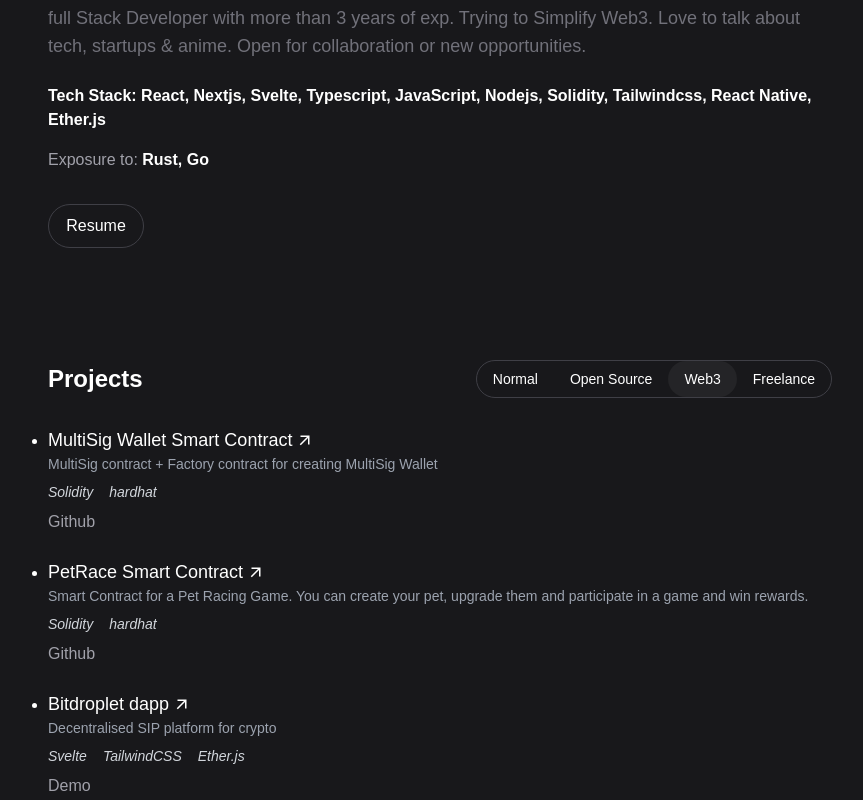
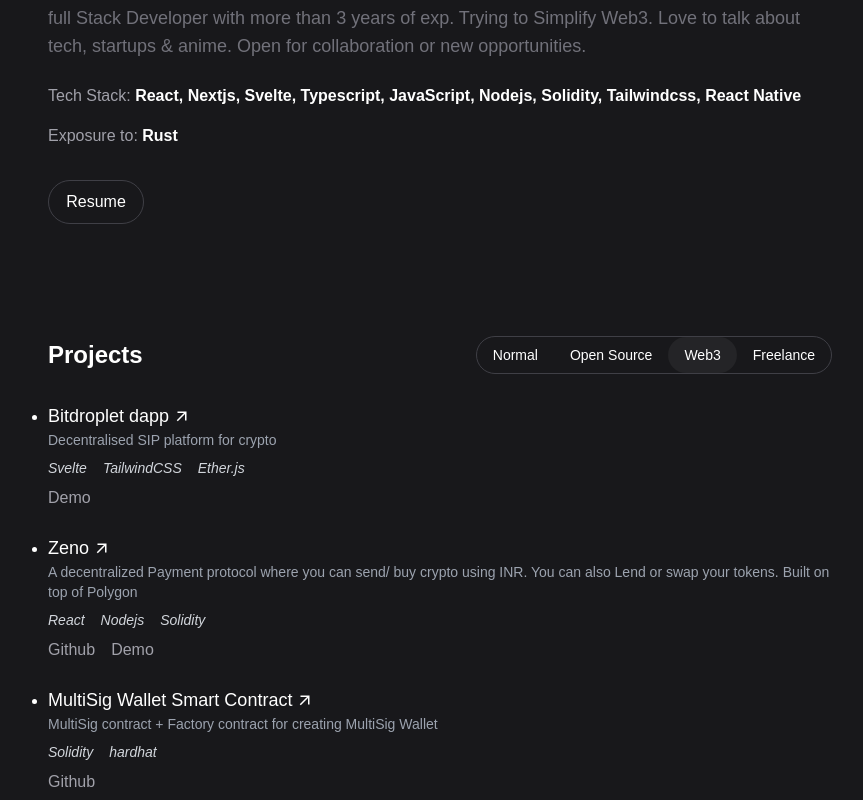
Before and after one commit to starc007/saurabh, a React (Vite) app: page / in a window 1280 px wide. Shown: the part 260-1060 px from the top of the page, without its empty margins (200-1063 px from the left). Built offline with nearby package versions, Linux system fonts and the light colour scheme.

Commit message:
update: work

```diff
--- a/src/components/About.tsx
+++ b/src/components/About.tsx
@@ -15,13 +15,12 @@ const About = () => {
             collaboration or new opportunities.
           </p>
           <p className="text-white font-semibold">
-            <span className="text-zinc-400font-medium">Tech Stack:</span> React,
-            Nextjs, Svelte, Typescript, JavaScript, Nodejs, Solidity,
-            Tailwindcss, React Native, Ether.js
+            <span className="text-zinc-400 font-medium">Tech Stack:</span>{" "}
+            React, Nextjs, Svelte, Typescript, JavaScript, Nodejs, Solidity,
+            Tailwindcss, React Native
           </p>
           <p className="text-white font-semibold mt-4">
-            <span className="text-zinc-400 font-medium">Exposure to:</span>{" "}
-            Rust, Go
+            <span className="text-zinc-400 font-medium">Exposure to:</span> Rust
           </p>
           <a
             href={resume}
--- a/src/components/Work.tsx
+++ b/src/components/Work.tsx
@@ -2,6 +2,22 @@ import { useState } from "react";
 import { MdArrowOutward } from "react-icons/md";
 
 const Details = [
+  {
+    title: "Bitdroplet dapp",
+    description: "Decentralised SIP platform for crypto",
+    tech: ["Svelte", "TailwindCSS", "Ether.js"],
+    demo: "https://bitdroplet.com/dapp/",
+    isDapp: true,
+  },
+  {
+    title: "Zeno",
+    description:
+      "A decentralized Payment protocol where you can send/ buy crypto using INR. You can also Lend or swap your tokens. Built on top of Polygon",
+    github: "https://github.com/starc007/zeno-prod",
+    demo: "https://zenoo.netlify.app/",
+    tech: ["React", "Nodejs", "Solidity"],
+    isDapp: true,
+  },
   {
     title: "MultiSig Wallet Smart Contract",
     description:
@@ -18,13 +34,7 @@ const Details = [
     github: "https://github.com/starc007/petrace-smart-contract",
     isDapp: true,
   },
-  {
-    title: "Bitdroplet dapp",
-    description: "Decentralised SIP platform for crypto",
-    tech: ["Svelte", "TailwindCSS", "Ether.js"],
-    demo: "https://bitdroplet.com/dapp/",
-    isDapp: true,
-  },
+
   {
     title: "Piqr",
     description:
@@ -78,15 +88,6 @@ const Details = [
   },
 
   {
-    title: "Zeno",
-    description:
-      "A decentralized Payment protocol where you can send/ buy crypto using INR. You can also Lend or swap your tokens. Built on top of Polygon",
-    github: "https://github.com/starc007/zeno-prod",
-    demo: "https://zenoo.netlify.app/",
-    tech: ["React", "Nodejs", "Solidity"],
-    isDapp: true,
-  },
-  {
     title: "Simple",
     description:
       "A decentralized doc sharing and collaborating web app. Built on top of IPFS and Polygon",
@@ -103,6 +104,13 @@ const Details = [
     demo: "https://senju-test.netlify.app",
     tech: ["React", "Nodejs", "Redux", "Onec Tools"],
     isDapp: true,
+  },
+  {
+    title: "Powerloom",
+    description:
+      "Worked with Powerloom for 3 months as a part-time Frontend dev",
+    tech: ["Svelte", "TailwindCSS", "Typescript", "Nodejs"],
+    isFreelance: true,
   },
   {
     title: "Polygon Freelance Work",
```
